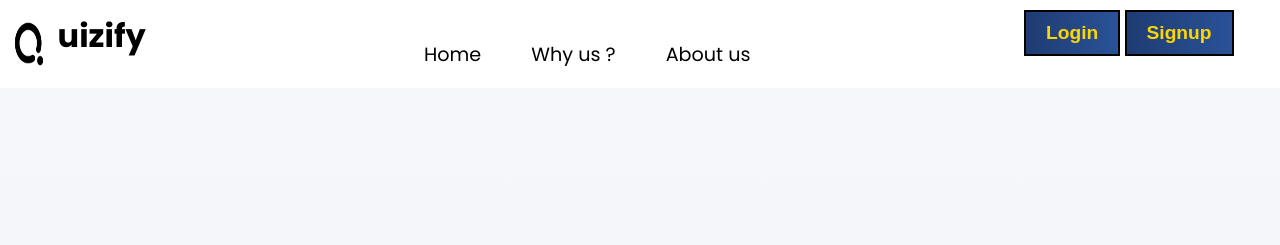
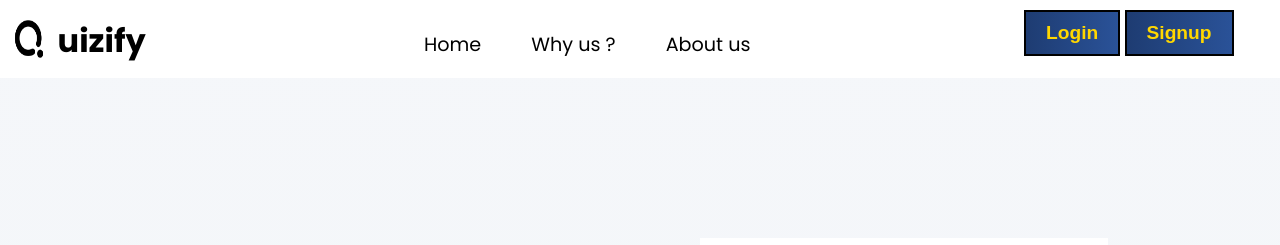
Before and after one commit to moiz-xyz/quiz-app, a plain HTML site: page index.html in a window 1280 px wide. Shown: the top 245 px of the page. Drawn offline with nearby package versions, Linux system fonts and the light colour scheme; some packages are replaced by stand-ins of ours; a script that the page names is missing.

Commit message:
large screemsd

```diff
--- a/style.css
+++ b/style.css
@@ -847,7 +847,12 @@ padding-left: 20px;
     display: inline-flex;
     gap: 50px;
     font-size: larger;
-    margin-top: 40px;
+    margin-top: 30px;
+}
+.logo>h2{
+    margin-top: 17px;
+    font-size: xx-large;
+    padding-right: 10px;
 }
     .logo>img{
     width: 15%;
```
